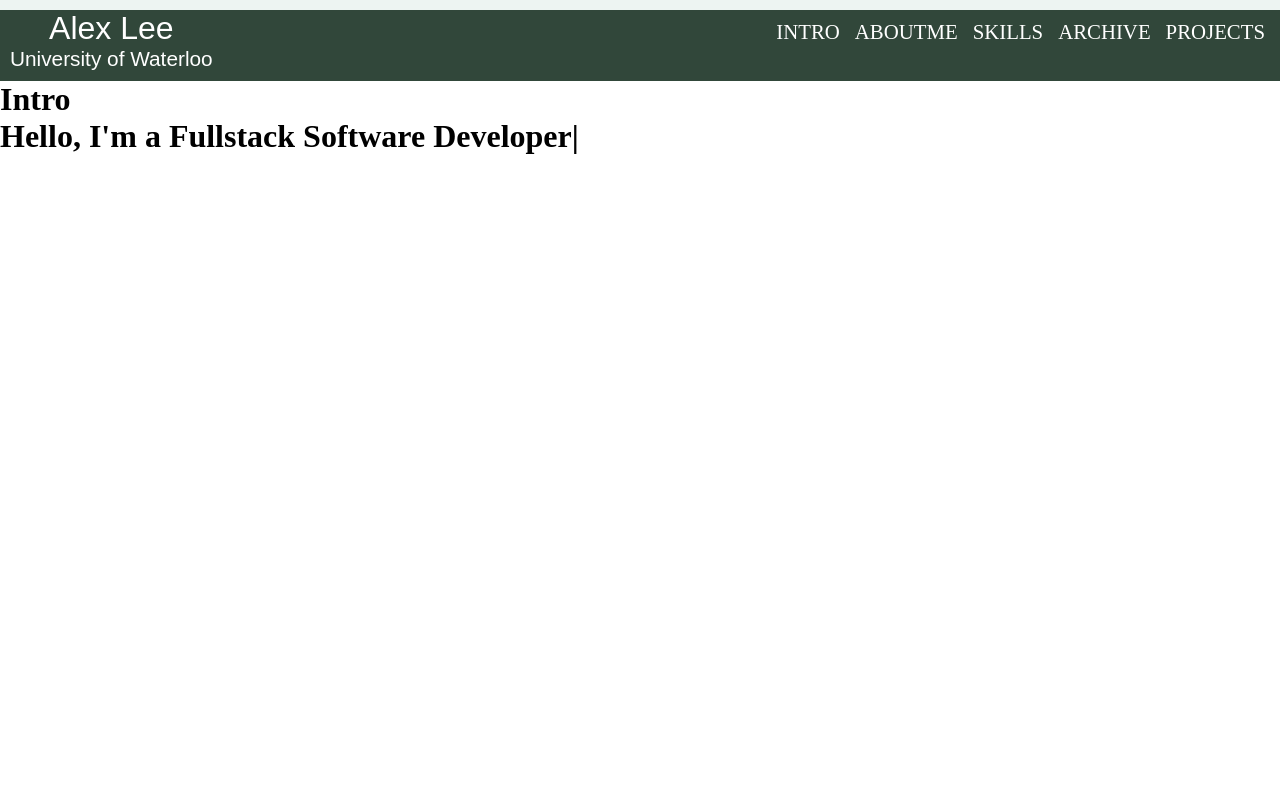
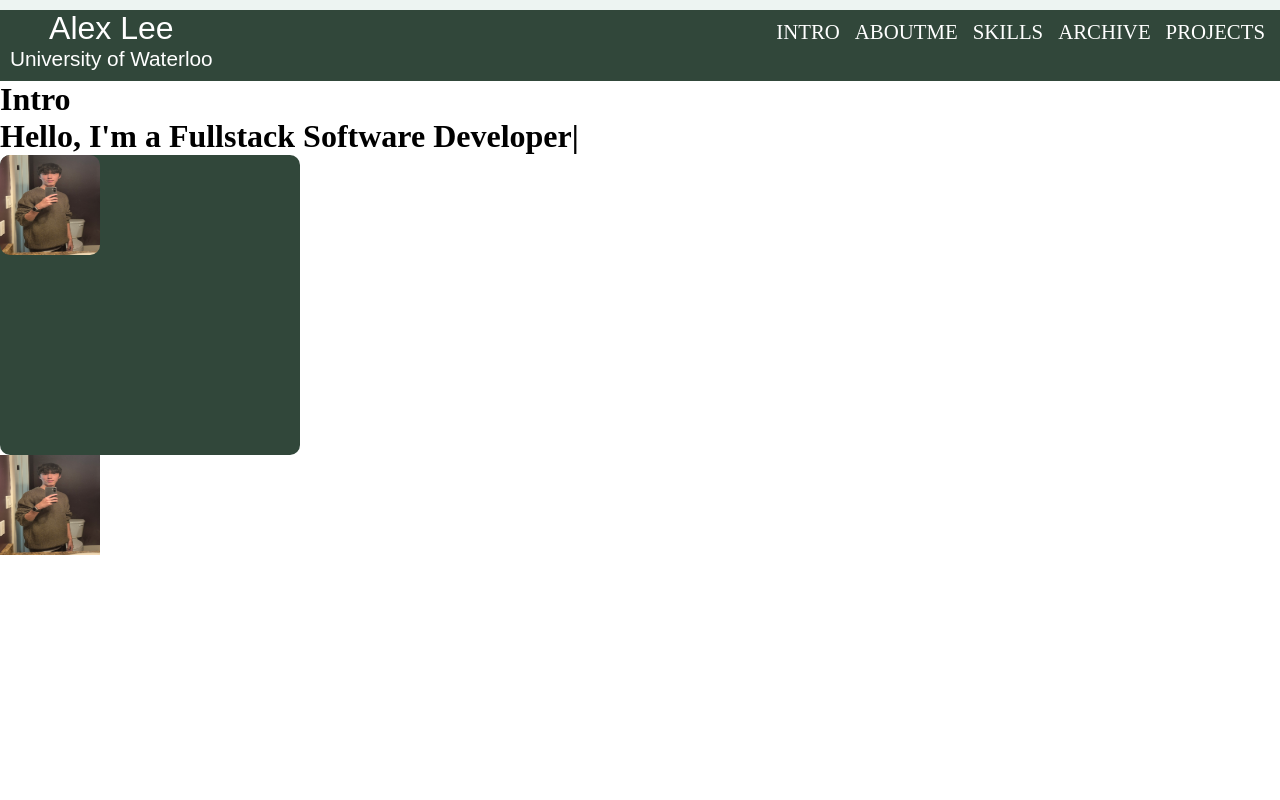
Before and after one commit to 1128alex/alex-lee, a React (Create React App) app: page / in a window 1280 px wide. Shown: the top 800 px of the page. Built offline with nearby package versions, Linux system fonts and the light colour scheme.

Commit message:
motion-tests

```diff
--- a/src/components/Intro.jsx
+++ b/src/components/Intro.jsx
@@ -3,6 +3,7 @@ import { useEffect, useRef } from "react";
 import Typed from "typed.js";
 import * as motion from "motion/react-client"
 import { useSpring, useScroll } from "motion/react"
+import about from "../assets/img/about.jpg";
 
 const Intro = () => {
     const el = useRef(null);
@@ -19,9 +20,10 @@ const Intro = () => {
             typed.destroy();
         };
     }, []);
+
     const { scrollYProgress } = useScroll()
     const scaleX = useSpring(scrollYProgress, {
-        stiffness: 100,
+        stiffness: 300,
         damping: 30,
         restDelta: 0.001,
     })
@@ -46,8 +48,32 @@ const Intro = () => {
                 {" "}
                 Hello, <span ref={el} />{" "}
             </h1>
-            <div id="container"></div>
-            <motion.div
+            <motion.div style={{
+                width: 300,
+                height: 300,
+                backgroundColor: "#31473A",
+                borderRadius: 10,
+            }}>
+                <motion.img
+                    drag
+                    dragConstraints={{
+                        left: 0,
+                        right: 200,
+                        top: 0,
+                        bottom: 200,
+                    }
+                    }
+                    dragElastic={0.2}
+                    style={{
+                        width: 100,
+                        height: 100,
+                        backgroundColor: "#EDF4F2",
+                        borderRadius: 10,
+                    }}
+                    src={about}
+                />
+            </motion.div>
+            <motion.img
                 animate={{
                     scale: [1, 2, 2, 1, 1],
                     rotate: [0, 0, 180, 180, 0],
@@ -66,7 +92,9 @@ const Intro = () => {
                     backgroundColor: "#f5f5f5",
                     borderRadius: 5,
                 }}
+                src={about}
             />
+            <div id="container"></div>
         </div>
     );
 };
```
Also changed, not shown: src/assets/img/about.jpg (added).
